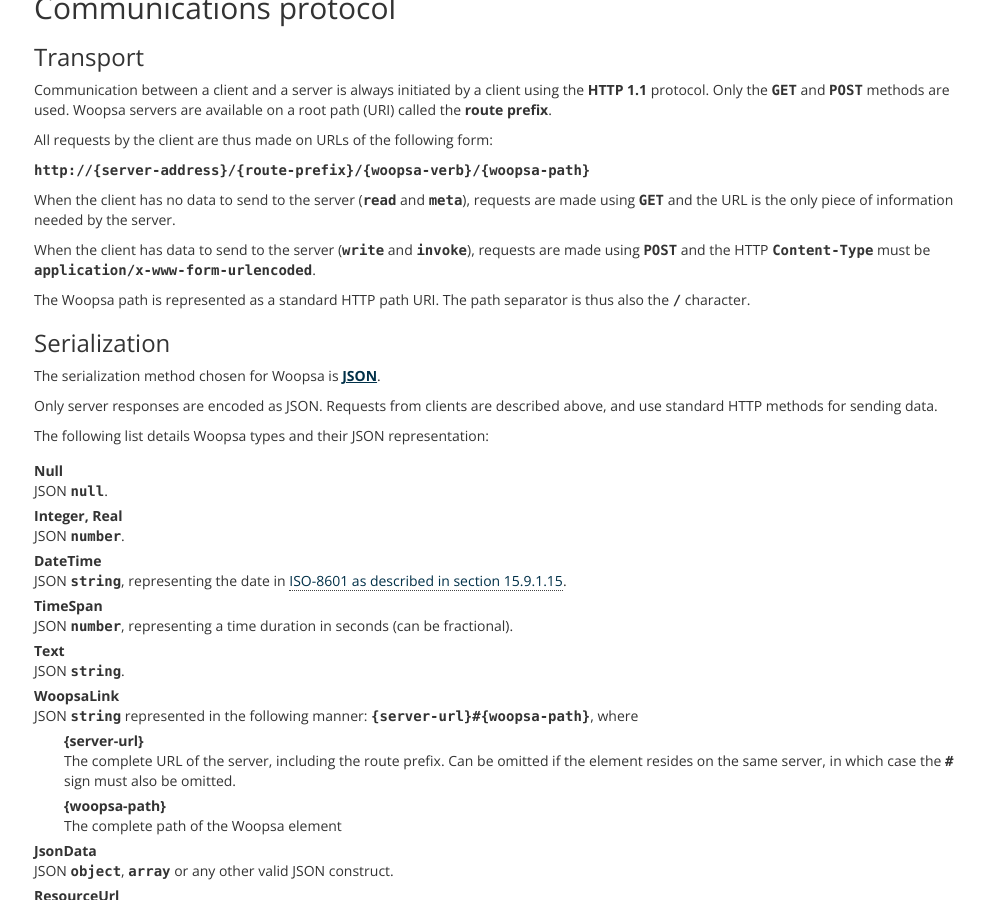
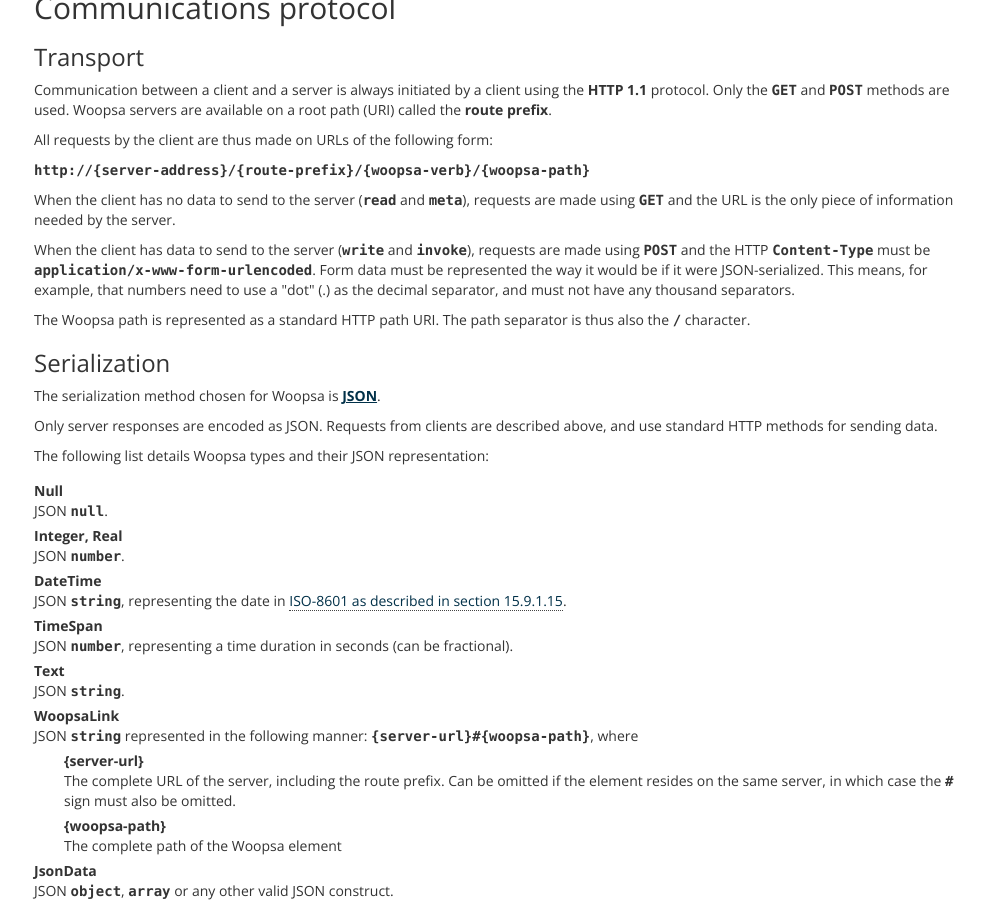
Before and after one commit to woopsa-protocol/woopsa-protocol.github.io, a Jekyll site: the page built from specification.html, in a window 1280 px wide and 900 px high, scrolled down 1868 px. Shown: the whole window, without its empty margins (146-1131 px from the left). Built offline with Jekyll 4.4.1, drawn with Linux system fonts in a browser that asks for light colours.

Commit message:
Specified HTTP POST serialization more clearly.

```diff
--- a/specification.html
+++ b/specification.html
@@ -68,7 +68,7 @@
 <p><samp>http://{server-address}/{route-prefix}/{woopsa-verb}/{woopsa-path}</samp></p>
 
 <p>When the client has no data to send to the server (<samp>read</samp> and <samp>meta</samp>), requests are made using <samp>GET</samp> and the URL is the only piece of information needed by the server.</p>
-<p>When the client has data to send to the server (<samp>write</samp> and <samp>invoke</samp>), requests are made using <samp>POST</samp> and the HTTP <samp>Content-Type</samp> must be <samp>application/x-www-form-urlencoded</samp>.</p>
+<p>When the client has data to send to the server (<samp>write</samp> and <samp>invoke</samp>), requests are made using <samp>POST</samp> and the HTTP <samp>Content-Type</samp> must be <samp>application/x-www-form-urlencoded</samp>. Form data must be represented the way it would be if it were JSON-serialized. This means, for example, that numbers need to use a "dot" (.) as the decimal separator, and must not have any thousand separators.</p>
 
 <p>The Woopsa path is represented as a standard HTTP path URI. The path separator is thus also the <samp>/</samp> character.</p>
 
```
